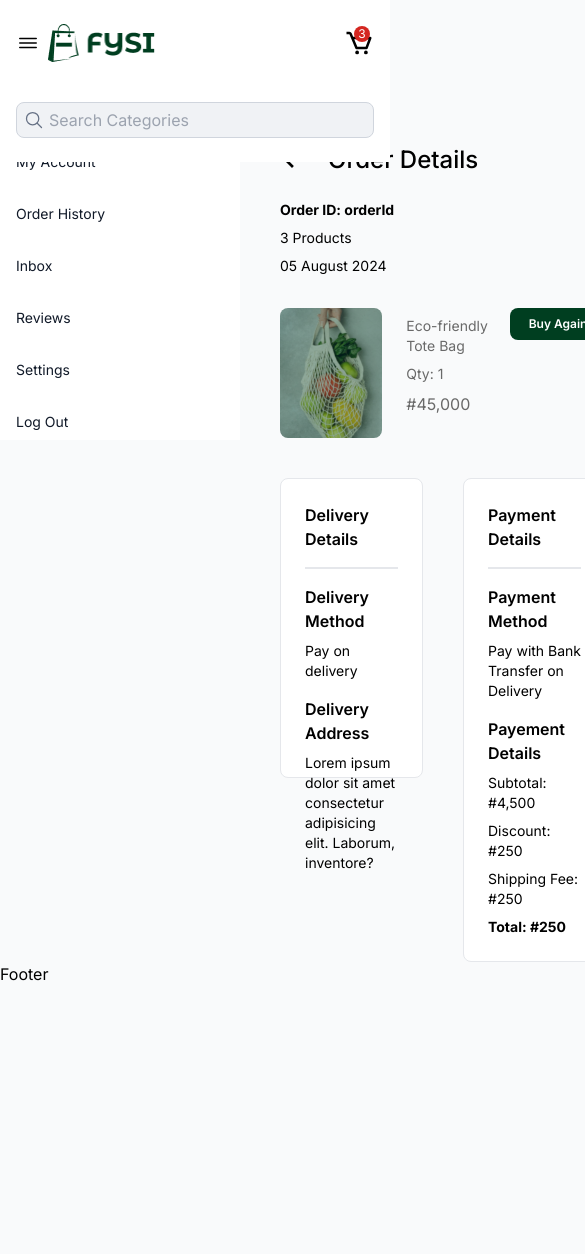
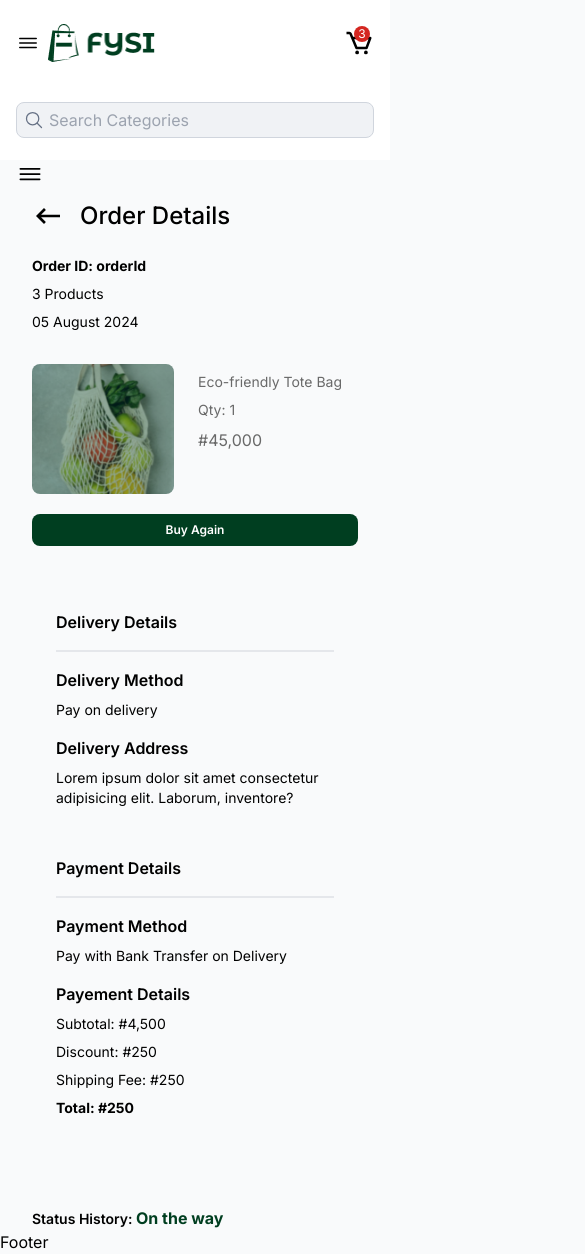
Before and after one commit to divineenofua/greenhouse, a Next.js app: page /customer/orderHistory/orderId in a window 390 px wide. Shown: the top 1254 px of the page, 585 px wide, since content can reach past the window. Before the commit the page ends 986 px from the top, so only its background shows below. Built offline with nearby package versions, Linux system fonts and the light colour scheme.

Commit message:
responsive for account and orders

```diff
--- a/package.json
+++ b/package.json
@@ -12,7 +12,8 @@
     "next": "14.2.13",
     "react": "^18",
     "react-dom": "^18",
-    "react-icons": "^5.3.0"
+    "react-icons": "^5.3.0",
+    "zustand": "^5.0.0-rc.2"
   },
   "devDependencies": {
     "eslint": "^8",
--- a/src/app/customer/account/page.jsx
+++ b/src/app/customer/account/page.jsx
@@ -5,9 +5,9 @@ import { MdOutlineEdit } from "react-icons/md";
 
 export default function Page() {
   return (
-    <section className=" flex flex-col gap-10">
-      <div className="flex gap-10">
-        <div className="w-1/3 max-w-[363px] h-[224px] rounded-lg bg-white p-6 flex flex-col items-center justify-center">
+    <section className=" flex flex-col gap-10 ">
+      <div className="flex gap-10 flex-wrap justify-center">
+        <div className="w-1/3 lg:max-w-[363px] min-w-[300px] max-lg:w-full h-[224px] rounded-lg bg-white p-6 flex flex-col items-center justify-center">
           <div className="h-24 w-24 overflow-hidden rounded-full">
             <Image
               height={500}
@@ -22,7 +22,7 @@ export default function Page() {
             <Link href="#">View Profile</Link>
           </div>
         </div>
-        <div className="flex-1 bg-white rounded-lg p-6">
+        <div className="flex-1 bg-white rounded-lg p-6 max-sm:w-full min-w-[300px]">
           <div className="flex justify-between border-b border-b-[#B1B2B2] pb-3">
             <h2 className="font-medium">BILLING ADDRESS</h2>
             <MdOutlineEdit size={26} />
@@ -51,6 +51,8 @@ export default function Page() {
             </Link>
           </div>
         </div>
+
+        <div className="overflow-x-auto">
           <table className="table-auto w-full">
             <thead>
               <tr className="text-left bg-[#F9FAFB] font-medium text-sm">
@@ -131,6 +133,7 @@ export default function Page() {
             </tbody>
           </table>
         </div>
+      </div>
     </section>
   );
 }
--- a/src/app/customer/layout.jsx
+++ b/src/app/customer/layout.jsx
@@ -1,15 +1,30 @@
+"use client";
 import SideBar from "@/components/customer/SideBar";
+import { useCustomerSidebarStore } from "@/zustand/stores";
 import Link from "next/link";
-import React from "react";
+import React, { useState } from "react";
+import { IoMenuOutline, IoCloseOutline } from "react-icons/io5";
 
 export default function Layout({ children }) {
+  const { isOpen, openNavbar, closeNavbar, toggleNavbar } =
+    useCustomerSidebarStore();
+
+  const handleOpen = () => {
+    toggleNavbar();
+  };
+
   return (
-    <div className="pt-36">
-      <div className="flex container mx-auto gap-10">
-        <div className="">
-          <SideBar />
-        </div>
-        <div className="w-full">{children}</div>
+    <div className="pt-36 max-md:pt-40 max-lg:pt-[220px] ">
+      <div className="max-w-[1535px] mx-auto mb-2 bg-grey-500 px-4 md:hidden fixed  left-0 right-0">
+        {!isOpen ? (
+          <IoMenuOutline className="" size={28} onClick={handleOpen} />
+        ) : (
+          <IoCloseOutline className="" size={28} onClick={handleOpen} />
+        )}
+      </div>
+      <div className="flex max-w-[1535px] mx-auto gap-10 px-4">
+        <SideBar />
+        <div className="w-full max-sm:pt-10">{children}</div>
       </div>
     </div>
   );
--- a/src/app/customer/orderHistory/[orderId]/page.jsx
+++ b/src/app/customer/orderHistory/[orderId]/page.jsx
@@ -11,7 +11,7 @@ export default function Page() {
   //   console.log(params);
 
   return (
-    <div>
+    <div className="px-4">
       <div className="flex gap-4 items-center">
         <GoBack />
         <span className="text-2xl font-medium">Order Details</span>
@@ -23,8 +23,8 @@ export default function Page() {
         <p>05 August 2024</p>
       </div>
 
-      <div className="mt-8 flex justify-between">
-        <div className="flex gap-6">
+      <div className="mt-8 flex justify-between flex-wrap">
+        <div className="flex gap-6 sm:min-w-[250px]">
           <div className="h-[130px] w-[142px] rounded-lg overflow-hidden">
             <Image
               height={1000}
@@ -41,15 +41,15 @@ export default function Page() {
           </div>
         </div>
 
-        <div>
-          <Button css="bg-forest-green-500 text-white text-xs">
+        <div className="max-md:w-full ">
+          <Button css="bg-forest-green-500 text-white text-xs max-md:w-full max-md:mt-5 ">
             Buy Again
           </Button>
         </div>
       </div>
 
-      <div className="flex justify-between gap-10 mt-10">
-        <div className="flex-1 bg-white rounded-lg p-6 border h-[300px]">
+      <div className="flex justify-between sm:gap-10 mt-10 flex-wrap max-sm:flex-col">
+        <div className="flex-1 sm:bg-white rounded-lg p-6 sm:border h-[350px] sm:min-w-[250px]">
           <h1 className="font-semibold border-b-2 pb-4">Delivery Details</h1>
           <div className="mt-4">
             <h2 className="font-semibold">Delivery Method</h2>
@@ -63,7 +63,7 @@ export default function Page() {
             </p>
           </div>
         </div>
-        <div className="flex-1 bg-white rounded-lg p-6 border min-h-[300px]">
+        <div className="flex-1 sm:bg-white rounded-lg p-6 sm:border min-h-[350px] sm:min-w-[250px]">
           <h1 className="font-semibold border-b-2 pb-4">Payment Details</h1>
           <div className="mt-4">
             <h2 className="font-semibold">Payment Method</h2>
@@ -78,6 +78,19 @@ export default function Page() {
           </div>
         </div>
       </div>
+
+      <div className="mt-6">
+        <h3 className=" text-sm font-semibold">
+          Status History:{" "}
+          <span className="text-base font-bold text-forest-green-500">
+            On the way
+          </span>
+        </h3>
+        {/* <div>
+          <div>s</div>
+          <div>p</div>
+        </div> */}
+      </div>
     </div>
   );
 }
--- a/src/app/customer/orderHistory/page.jsx
+++ b/src/app/customer/orderHistory/page.jsx
@@ -15,7 +15,7 @@ export default function Page() {
           <div
             key={tab}
             onClick={() => setActiveTab(tab)}
-            className={`pb-2 cursor-pointer border-b-2 -mb-0.5 duration-150
+            className={`pb-2 cursor-pointer border-b-2 -mb-0.5 duration-150 whitespace-nowrap
           ${
             activeTab === tab
               ? "text-forest-green-500 border-forest-green-500"
@@ -30,11 +30,11 @@ export default function Page() {
   };
 
   return (
-    <section className=" flex flex-col ">
+    <section className=" flex flex-col overflow-auto ">
       <h1 className="text-2xl font-semibold mb-4">Orders</h1>
-      <>{renderTabs()}</>
-      <div className="bg-white rounded-lg overflow-hidden border-2">
-        <table className="table-auto w-full">
+      <div className="overflow-x-auto hide-scroll">{renderTabs()}</div>
+      <div className="bg-white rounded-lg overflow-auto border-2">
+        <table className="table-auto w-full overflow-aut">
           <thead>
             <tr className="text-left border-t-0 bg-[#F9FAFB] font-medium text-sm">
               <th className="">Order Id</th>
--- a/src/app/globals.css
+++ b/src/app/globals.css
@@ -24,6 +24,17 @@ th {
 tr {
   @apply border-t-2 border-[];
 }
+
+/* Hide scroll bar for Chrome, Safari, and Edge */
+::-webkit-scrollbar {
+  display: none;
+}
+
+/* Hide scroll bar for IE, Edge, and Firefox */
+.hide-scroll {
+  -ms-overflow-style: none; /* IE and Edge */
+  scrollbar-width: none; /* Firefox */
+}
 .background_img {
   background-image: linear-gradient(to left, #002212b2, #002212b2),
     url("/images/hero_img.jpeg");
--- a/src/components/Header.jsx
+++ b/src/components/Header.jsx
@@ -19,7 +19,7 @@ function Button() {
 export default function Header() {
   return (
     <header className="">
-      <div className=" bg-forest-green-500 py-3 px-4 max-sm:hidden">
+      <div className=" bg-forest-green-500 py-3 px-4 max-md:hidden">
         <div className="container mx-auto text-white font-light flex justify-between text-xs">
           <div>
             <Link href="tel:+2349112312345" className="flex gap-1 items-center">
--- a/src/components/customer/SideBar.jsx
+++ b/src/components/customer/SideBar.jsx
@@ -1,5 +1,7 @@
 "use client";
+import { useCustomerSidebarStore } from "@/zustand/stores";
 import Link from "next/link";
+import { usePathname } from "next/navigation";
 import React from "react";
 
 const links = [
@@ -26,12 +28,19 @@ const links = [
 ];
 
 export default function SideBar() {
+  const pathname = usePathname();
+  const { isOpen, openNavbar, closeNavbar, toggleNavbar } =
+    useCustomerSidebarStore();
+
   const renderLinks = () =>
     links.map((l, i) => (
       <Link
         key={i}
         href={l.link}
-        className="text-sm px-4 py-2 bg-ed-400 hover:bg-[#E6ECE9]  duration-150"
+        onClick={closeNavbar}
+        className={`${
+          pathname.startsWith(l.link) && "bg-[#E6ECE9]"
+        } text-sm px-4 py-2  hover:bg-grey-600  duration-150`}
       >
         {" "}
         {l.text}{" "}
@@ -39,7 +48,12 @@ export default function SideBar() {
     ));
 
   return (
-    <div className="w-[240px] flex flex-col h-[296px] justify-between gap-1 b-red-300  text-[#101928] bg-white">
+    <div
+      className={`min-w-[240px] flex flex-col h-[296px] justify-between gap-1 b-red-300  text-[#101928] bg-white max-lg:fixed max-lg:top-52 max-lg:left-2 ${
+        isOpen ? "translate-x-0" : "max-lg:-translate-x-[200%]"
+      } duration-150 `}
+    >
+      {/* <div className="relative pl-4"> */}
       {renderLinks()}
       <div className="text-sm px-4 py-2 bg-rd-400 hover:bg-[#E6ECE9] hover:text-white duration-150">
         Log Out
--- a/src/components/ui/GoBack.jsx
+++ b/src/components/ui/GoBack.jsx
@@ -10,7 +10,7 @@ export default function GoBack() {
     router.back();
   };
   return (
-    <div onClick={goBack} className="">
+    <div onClick={goBack} className="cursor-pointer">
       <MdOutlineKeyboardBackspace size={32} />
     </div>
   );
--- /dev/null
+++ b/src/zustand/stores.js
@@ -0,0 +1,10 @@
+import { create } from "zustand";
+
+const useCustomerSidebarStore = create((set) => ({
+  isOpen: false, // Initial state for navbar
+  openNavbar: () => set({ isOpen: true }), // Function to open navbar
+  closeNavbar: () => set({ isOpen: false }), // Function to close navbar
+  toggleNavbar: () => set((state) => ({ isOpen: !state.isOpen })), // Function to toggle navbar
+}));
+
+export { useCustomerSidebarStore };
```
Also changed, not shown: 1 other file (tests, documents, lock files or other folders). Lines whose indentation alone changed are shown as unchanged.
